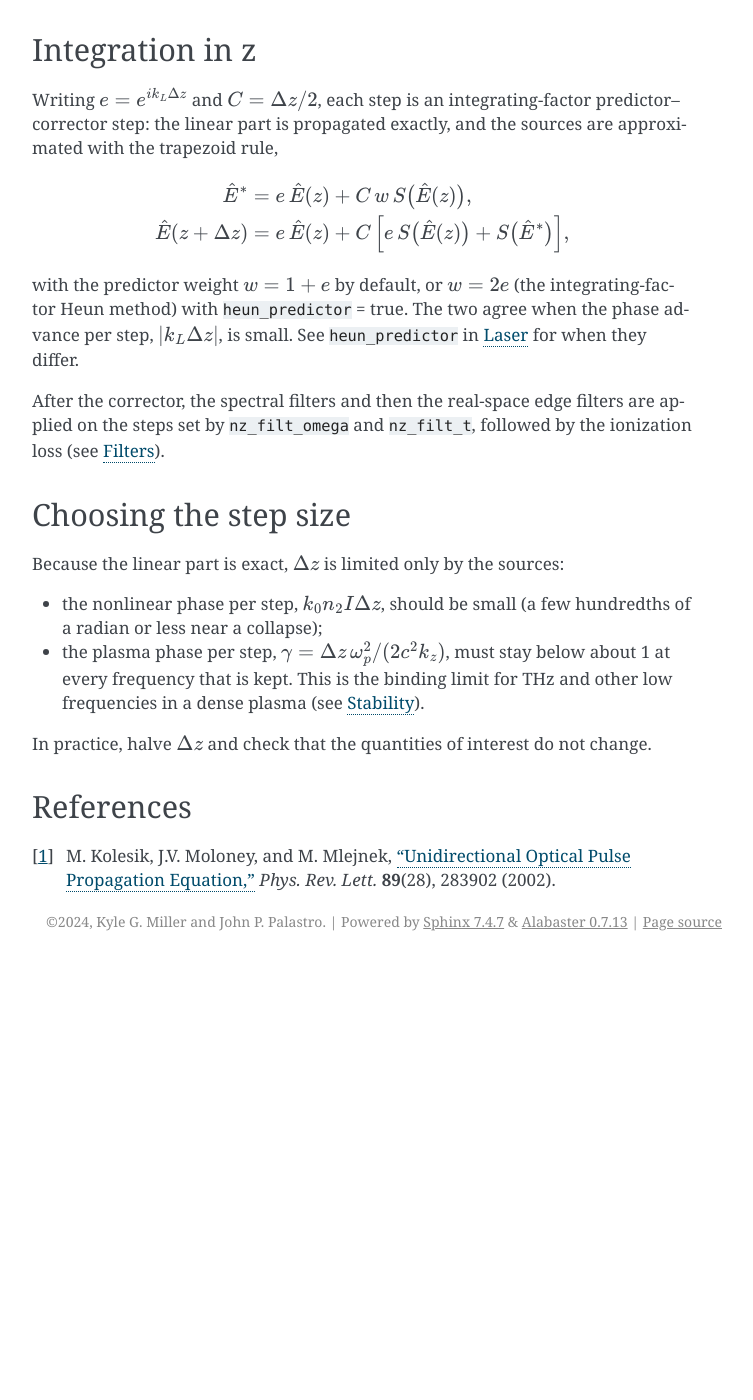
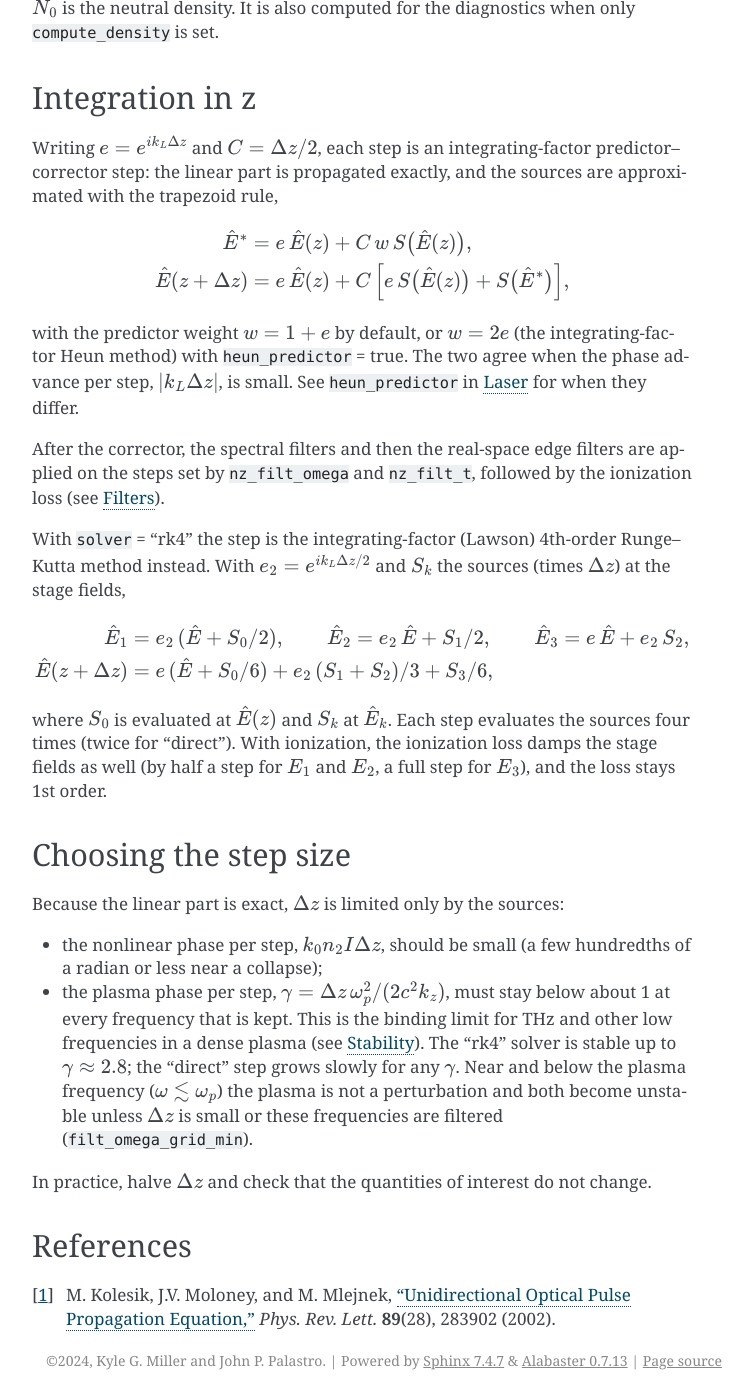
Before and after one commit to millerk123/super-docs, a Sphinx documentation site: the page built from docs/source/uppe.rst, in a window 1280 px wide and 1400 px high, scrolled down 1187 px. Shown: the whole window, without its empty margins (388-1141 px from the left). Built offline with Sphinx 7.4.7, drawn with Linux system fonts in a browser that asks for light colours; before the commit the page ends 2148 px from its top, so only the background shows below that; some of the changed text lies outside the part shown.

Commit message:
Update documentation from super@57274b3

```diff
--- a/docs/source/testing.rst
+++ b/docs/source/testing.rst
@@ -56,6 +56,12 @@ The tests are:
 * :code:`test_hhg_plasma.py` --- plasma dispersion of the harmonic field on the HHG grid: the
   3rd-harmonic phase-mismatch rate with and without ionization, compared with the driver's
   measured plasma phase, isolates the harmonic's own plasma shift (:math:`k_p/3`).
+* :code:`test_ionization_loss.py` --- energy balance (field energy lost vs. ionization energy
+  plus electron drift energy) for the ionization loss, with both solvers.
+* :code:`test_rk4.py` --- the RK4 solver: agreement with the direct solver for linear propagation, and
+  accuracy in :math:`\Delta z` compared with the direct solver (2nd order) against a fine-step reference,
+  with Kerr only and with Kerr and ionization (where the split-step ionization loss limits both
+  solvers to about 1st order).
 
 Updating the reference values
 -----------------------------
--- a/docs/source/uppe.rst
+++ b/docs/source/uppe.rst
@@ -43,7 +43,8 @@ The sources are computed in real space (:math:`r, t`) and transformed:
   (defocusing, blue shifting) and collisional absorption (:code:`nu_ei`).
 * **Ionization loss** (:code:`ionization`): an extra current
   :math:`J_\mathrm{loss} = I_p\,(\partial_t n_e)\,\mathcal{E}/\mathcal{E}^2` removes the
-  ionization energy :math:`I_p` for every electron created.
+  ionization energy :math:`I_p` for every electron created.  It is applied as a damping of
+  the physical field after each step with the same strength; see :doc:`input/laser`.
 
 The electron density :math:`n_e(r, t)` is obtained at every step by integrating a
 cycle-resolved tunneling (ADK-type) rate :math:`W(|\mathcal{E}|)` in time,
@@ -71,6 +72,22 @@ After the corrector, the spectral filters and then the real-space edge filters a
 the steps set by :code:`nz_filt_omega` and :code:`nz_filt_t`, followed by the ionization loss
 (see :ref:`Filters <sec-filters>`).
 
+With :code:`solver` = "rk4" the step is the integrating-factor (Lawson) 4th-order Runge--Kutta
+method instead.  With :math:`e_2 = e^{i k_L \Delta z / 2}` and :math:`S_k` the sources
+(times :math:`\Delta z`) at the stage fields,
+
+.. math::
+
+   \hat E_1 &= e_2\,(\hat E + S_0/2), \qquad
+   \hat E_2 = e_2\,\hat E + S_1/2, \qquad
+   \hat E_3 = e\,\hat E + e_2\,S_2, \\
+   \hat E(z + \Delta z) &= e\,(\hat E + S_0/6) + e_2\,(S_1 + S_2)/3 + S_3/6,
+
+where :math:`S_0` is evaluated at :math:`\hat E(z)` and :math:`S_k` at :math:`\hat E_k`.
+Each step evaluates the sources four times (twice for "direct").  With ionization, the ionization
+loss damps the stage fields as well (by half a step for :math:`E_1` and :math:`E_2`, a full
+step for :math:`E_3`), and the loss stays 1st order.
+
 Choosing the step size
 ----------------------
 
@@ -80,7 +97,11 @@ Because the linear part is exact, :math:`\Delta z` is limited only by the source
   of a radian or less near a collapse);
 * the plasma phase per step, :math:`\gamma = \Delta z\, \omega_p^2 / (2 c^2 k_z)`, must stay
   below about 1 at every frequency that is kept.  This is the binding limit for THz and other
-  low frequencies in a dense plasma (see :ref:`Stability <sec-filter-stability>`).
+  low frequencies in a dense plasma (see :ref:`Stability <sec-filter-stability>`).  The
+  "rk4" solver is stable up to :math:`\gamma \approx 2.8`; the "direct" step grows slowly
+  for any :math:`\gamma`.  Near and below the plasma frequency (:math:`\omega \lesssim \omega_p`)
+  the plasma is not a perturbation and both become unstable unless :math:`\Delta z` is small
+  or these frequencies are filtered (:code:`filt_omega_grid_min`).
 
 In practice, halve :math:`\Delta z` and check that the quantities of interest do not change.
 
```
Also changed, not shown: docs/source/input/laser.rst (+14 -2 lines).
